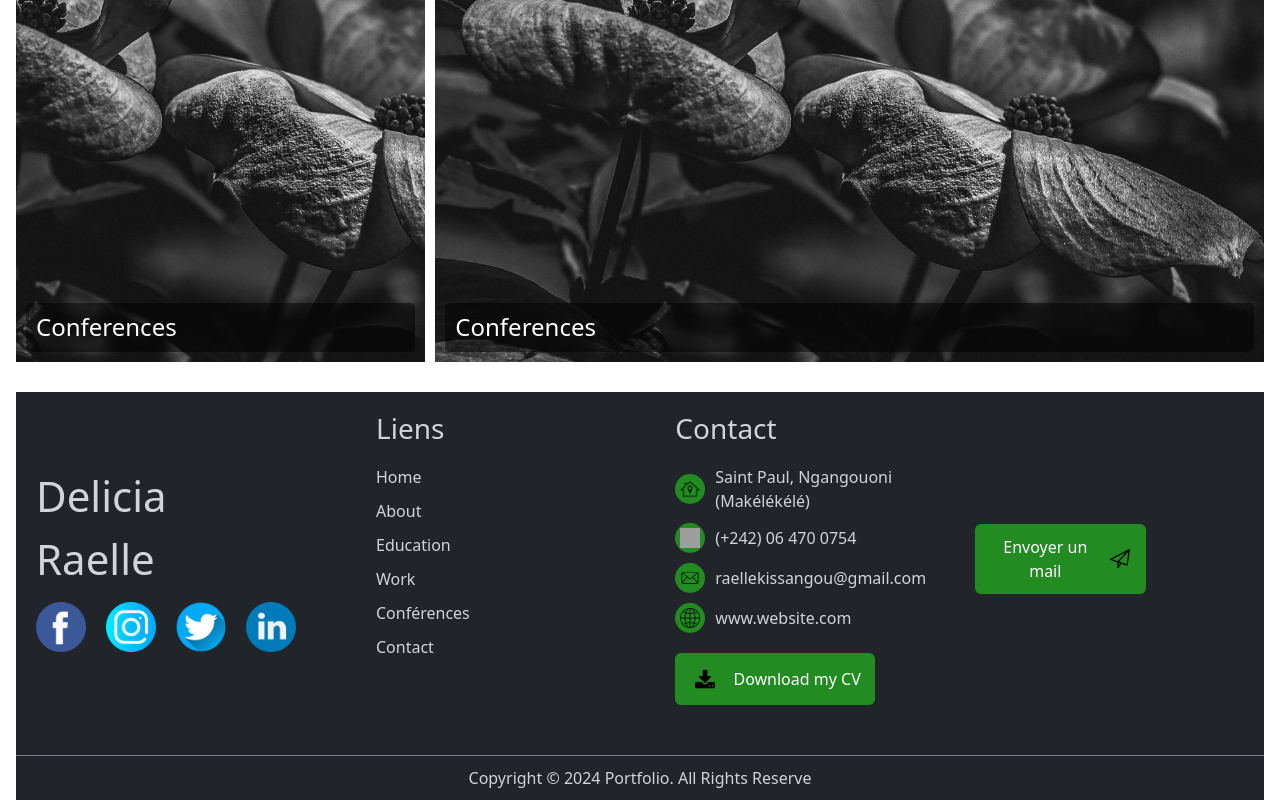
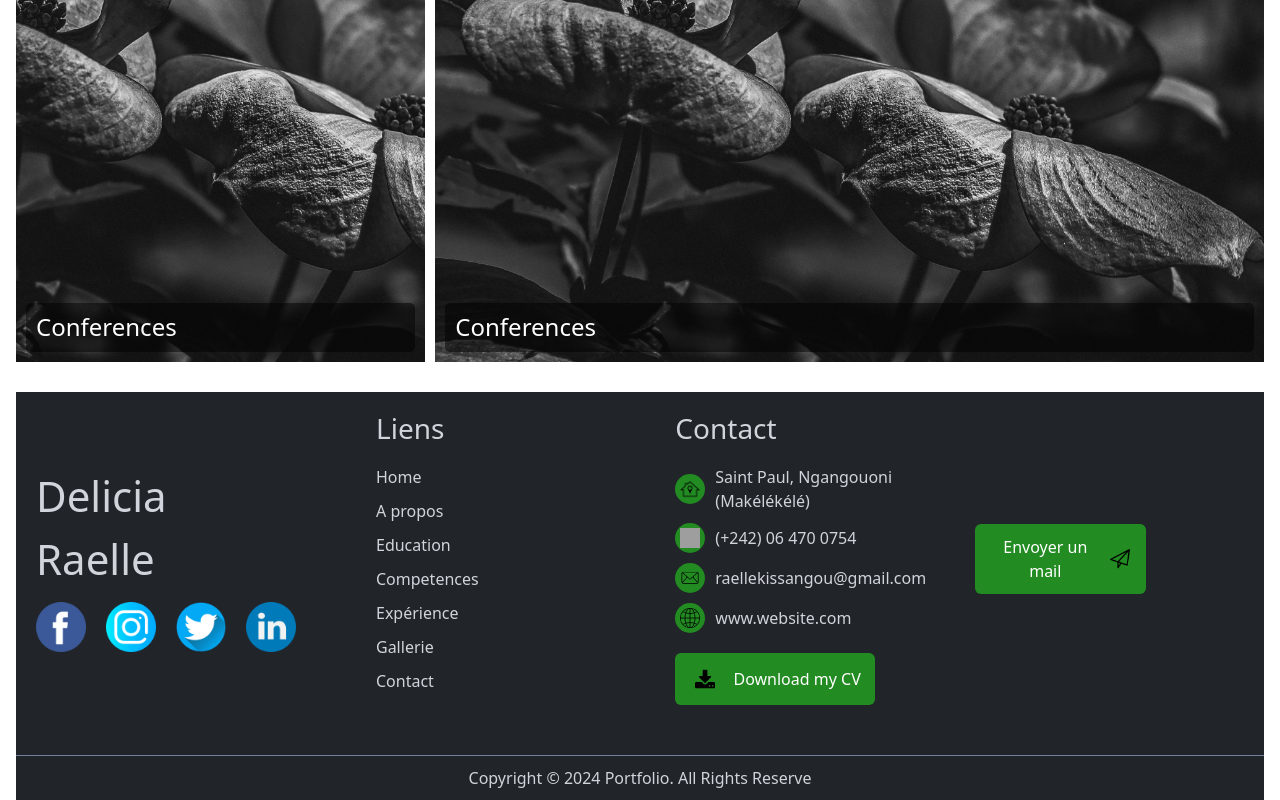
Before and after one commit to kayarhabby/portfolio_delicia_react, a React (Vite) app: page / in a window 1280 px wide. Shown: the part 4461-5261 px from the top of the page. Built offline with nearby package versions, Linux system fonts and the light colour scheme; grey boxes are pictures that could not be loaded.

Commit message:
modification des links

```diff
--- a/src/assets/components/Footer.jsx
+++ b/src/assets/components/Footer.jsx
@@ -26,10 +26,11 @@ const Footer = () => {
                     <h3>Liens</h3>
                     <ul>
                         <li><a href="#home">Home</a></li>
-                        <li><a href="#about">About</a></li>
+                        <li><a href="#about">A propos</a></li>
                         <li><a href="#education">Education</a></li>
-                        <li><a href="#work">Work</a></li>
-                        <li><a href="#conferences">Conférences</a></li>
+                        <li><a href="#competences">Competences</a></li>
+                        <li><a href="#experience">Expérience</a></li>
+                        <li><a href="#gallerie">Gallerie</a></li>
                         <li><a href="#contact">Contact</a></li>
                     </ul>
                 </div>
```
